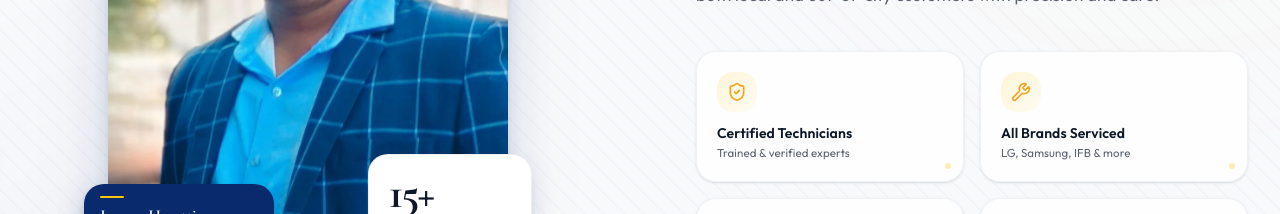
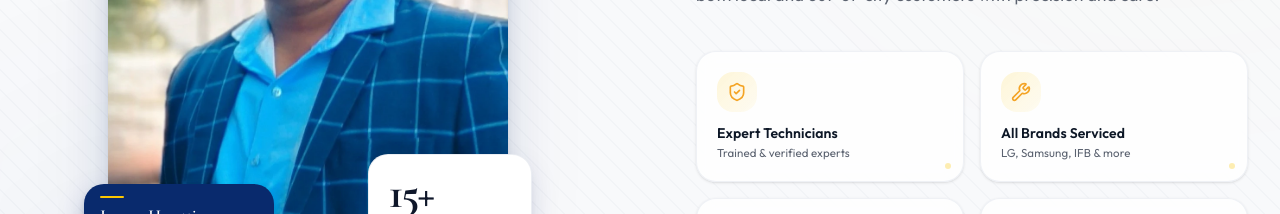
Before and after one commit to nehalnadaf-git/Hosatti-refrigeration-service, a Next.js app: page / in a window 1280 px wide. Shown: the part 1100-1314 px from the top of the page. Built offline with nearby package versions, Linux system fonts and the light colour scheme.

Commit message:
Update Certified Technicians to Expert Technicians

```diff
--- a/src/components/sections/AboutSection.tsx
+++ b/src/components/sections/AboutSection.tsx
@@ -4,7 +4,7 @@ import { ShieldCheck, Wrench, Package, ThumbsUp } from "lucide-react";
 import ScrollReveal from "@/components/shared/ScrollReveal";
 
 const highlights = [
-  { icon: ShieldCheck, label: "Certified Technicians", sub: "Trained & verified experts" },
+  { icon: ShieldCheck, label: "Expert Technicians", sub: "Trained & verified experts" },
   { icon: Wrench,      label: "All Brands Serviced",   sub: "LG, Samsung, IFB & more" },
   { icon: Package,     label: "Genuine Spare Parts",   sub: "Only authentic components" },
   { icon: ThumbsUp,    label: "Satisfaction Assured",  sub: "Quality service guaranteed" },
```
